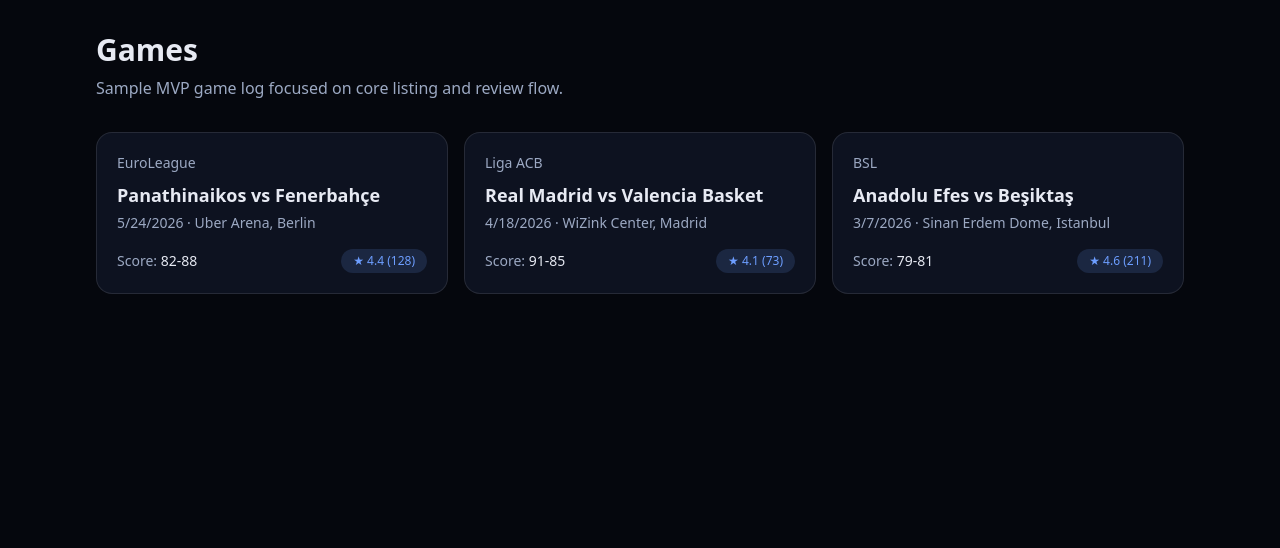
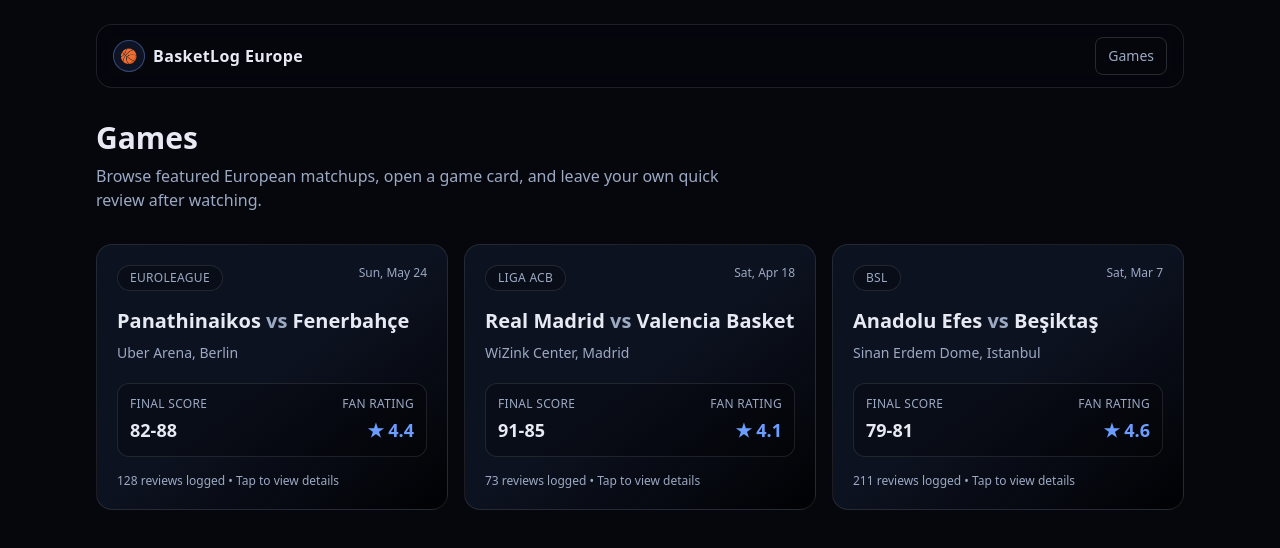
Before and after one commit to 19dare98-coder/basketlog-europe, a Next.js app: page /games in a window 1280 px wide. Shown: the top 548 px of the page. Built offline with nearby package versions, Linux system fonts and the light colour scheme.

Commit message:
Polish MVP UI copy, navigation, and review experience

```diff
--- a/app/games/[id]/game-review-card.tsx
+++ b/app/games/[id]/game-review-card.tsx
@@ -33,10 +33,15 @@ export function GameReviewCard({ gameLabel }: GameReviewCardProps) {
   };
 
   return (
-    <div className="mt-6 rounded-xl bg-white/5 p-4 sm:p-5">
-      <h2 className="text-sm font-semibold uppercase tracking-wide text-muted">Add your review</h2>
+    <div className="mt-8 rounded-2xl border border-accent/30 bg-gradient-to-br from-accent/10 via-white/5 to-white/5 p-5 shadow-lg shadow-accent/10 sm:p-6">
+      <div className="flex flex-wrap items-center justify-between gap-2">
+        <h2 className="text-base font-semibold uppercase tracking-wide text-accent">Add your review</h2>
+        <p className="text-xs text-muted">Your review is saved locally in this MVP</p>
+      </div>
 
-      <form className="mt-3 space-y-4" onSubmit={handleSubmit}>
+      <p className="mt-2 text-sm text-muted">Rate the atmosphere, intensity, and quality of this game.</p>
+
+      <form className="mt-4 space-y-4" onSubmit={handleSubmit}>
         <div>
           <p className="text-sm text-muted">Rating</p>
           <div className="mt-2 flex flex-wrap gap-2">
@@ -60,6 +65,7 @@ export function GameReviewCard({ gameLabel }: GameReviewCardProps) {
               );
             })}
           </div>
+          {rating === 0 ? <p className="mt-2 text-xs text-muted">Pick a star rating to continue.</p> : null}
         </div>
 
         <div>
@@ -70,10 +76,11 @@ export function GameReviewCard({ gameLabel }: GameReviewCardProps) {
             id="review-text"
             value={reviewText}
             onChange={(event) => setReviewText(event.target.value)}
-            placeholder="Write your thoughts about this game…"
+            placeholder="What stood out? Big run, clutch moment, crowd energy..."
             rows={4}
             className="mt-2 w-full rounded-lg border border-white/10 bg-black/20 px-3 py-2 text-sm text-text placeholder:text-muted/80 outline-none transition focus:border-accent"
           />
+          <p className="mt-2 text-xs text-muted">Tip: Keep it short and specific so your future self can remember the game quickly.</p>
         </div>
 
         <button
@@ -81,7 +88,7 @@ export function GameReviewCard({ gameLabel }: GameReviewCardProps) {
           disabled={isSubmitDisabled}
           className="w-full rounded-lg bg-accent px-4 py-2 text-sm font-semibold text-black transition hover:brightness-105 disabled:cursor-not-allowed disabled:opacity-60 sm:w-auto"
         >
-          Mark as watched
+          Save my review
         </button>
       </form>
 
@@ -95,7 +102,11 @@ export function GameReviewCard({ gameLabel }: GameReviewCardProps) {
           <p className="mt-2 text-sm text-text/90">{submittedReview.text}</p>
           <p className="mt-3 text-xs text-muted">Saved locally for {gameLabel}.</p>
         </div>
-      ) : null}
+      ) : (
+        <div className="mt-5 rounded-lg border border-dashed border-white/15 bg-black/10 p-4 text-sm text-muted">
+          No review yet. Add your rating and notes to start your watch history.
+        </div>
+      )}
     </div>
   );
 }
--- a/app/games/[id]/page.tsx
+++ b/app/games/[id]/page.tsx
@@ -22,7 +22,7 @@ export default function GameDetailPage({ params }: Props) {
         ← Back to games
       </Link>
 
-      <div className="mt-6 rounded-2xl border border-white/10 bg-panel p-6">
+      <div className="mt-6 rounded-2xl border border-white/10 bg-panel p-5 sm:p-6">
         <p className="text-sm text-muted">{game.league}</p>
         <h1 className="mt-2 text-3xl font-bold">{game.homeTeam} vs {game.awayTeam}</h1>
         <p className="mt-2 text-sm text-muted">
--- a/app/games/page.tsx
+++ b/app/games/page.tsx
@@ -6,13 +6,23 @@ export default function GamesPage() {
     <section>
       <div className="mb-8">
         <h1 className="text-3xl font-bold">Games</h1>
-        <p className="mt-2 text-muted">Sample MVP game log focused on core listing and review flow.</p>
+        <p className="mt-2 max-w-2xl text-muted">
+          Browse featured European matchups, open a game card, and leave your own quick review after watching.
+        </p>
       </div>
-      <div className="grid gap-4 sm:grid-cols-2 lg:grid-cols-3">
-        {sampleGames.map((game) => (
-          <GameCard key={game.id} game={game} />
-        ))}
-      </div>
+
+      {sampleGames.length > 0 ? (
+        <div className="grid gap-4 sm:grid-cols-2 lg:grid-cols-3">
+          {sampleGames.map((game) => (
+            <GameCard key={game.id} game={game} />
+          ))}
+        </div>
+      ) : (
+        <div className="rounded-2xl border border-dashed border-white/20 bg-panel/60 p-8 text-center">
+          <p className="text-lg font-semibold">No games posted yet.</p>
+          <p className="mt-2 text-sm text-muted">Check back soon for new fixtures to rate and review.</p>
+        </div>
+      )}
     </section>
   );
 }
--- a/app/layout.tsx
+++ b/app/layout.tsx
@@ -1,4 +1,5 @@
 import type { Metadata } from "next";
+import Link from "next/link";
 import "./globals.css";
 
 export const metadata: Metadata = {
@@ -10,7 +11,20 @@ export default function RootLayout({ children }: Readonly<{ children: React.Reac
   return (
     <html lang="en">
       <body>
-        <main className="mx-auto min-h-screen w-full max-w-6xl px-4 py-8 sm:px-6 lg:px-8">{children}</main>
+        <div className="mx-auto min-h-screen w-full max-w-6xl px-4 py-6 sm:px-6 lg:px-8">
+          <header className="sticky top-0 z-30 mb-8 rounded-2xl border border-white/10 bg-background/85 px-4 py-3 backdrop-blur">
+            <nav className="flex items-center justify-between gap-4">
+              <Link href="/" className="inline-flex items-center gap-2 font-semibold tracking-wide text-text hover:text-accent">
+                <span className="inline-flex h-8 w-8 items-center justify-center rounded-full border border-accent/40 bg-accent/10 text-sm text-accent">🏀</span>
+                <span>BasketLog Europe</span>
+              </Link>
+              <Link href="/games" className="rounded-lg border border-white/15 px-3 py-2 text-sm text-muted transition hover:border-accent/70 hover:text-accent">
+                Games
+              </Link>
+            </nav>
+          </header>
+          <main>{children}</main>
+        </div>
       </body>
     </html>
   );
--- a/app/page.tsx
+++ b/app/page.tsx
@@ -2,17 +2,23 @@ import Link from "next/link";
 
 export default function LandingPage() {
   return (
-    <section className="flex min-h-[80vh] flex-col items-center justify-center text-center">
-      <p className="mb-4 rounded-full border border-white/15 px-4 py-1 text-xs uppercase tracking-[0.2em] text-muted">BasketLog Europe MVP</p>
+    <section className="flex min-h-[75vh] flex-col items-center justify-center text-center">
+      <p className="mb-4 rounded-full border border-white/15 px-4 py-1 text-xs uppercase tracking-[0.2em] text-muted">For European hoops fans</p>
       <h1 className="max-w-3xl text-4xl font-bold leading-tight sm:text-5xl">
-        Track, rate and review European basketball games.
+        Relive every big night across Europe&apos;s basketball scene.
       </h1>
       <p className="mt-6 max-w-2xl text-base text-muted sm:text-lg">
-        Discover standout matchups, log your ratings, and write reviews for the games that define each European season.
+        BasketLog Europe helps you keep track of standout matchups, rate what you watched, and add quick notes after each game — from regular season battles to playoff classics.
       </p>
+      <div className="mt-8 flex flex-wrap items-center justify-center gap-3 text-sm text-muted">
+        <span className="rounded-full border border-white/10 px-4 py-1">Smart game log</span>
+        <span className="rounded-full border border-white/10 px-4 py-1">Fast fan ratings</span>
+        <span className="rounded-full border border-white/10 px-4 py-1">Personal watch history</span>
+      </div>
       <Link href="/games" className="mt-8 rounded-xl bg-accent px-6 py-3 font-medium text-slate-950 transition hover:opacity-90">
-        Browse games
+        Explore games
       </Link>
+      <p className="mt-3 text-xs text-muted">No account required in this MVP — just browse and review.</p>
     </section>
   );
 }
--- a/components/game-card.tsx
+++ b/components/game-card.tsx
@@ -6,24 +6,41 @@ type Props = {
 };
 
 export function GameCard({ game }: Props) {
+  const gameDate = new Date(game.date);
+
   return (
     <Link
       href={`/games/${game.id}`}
-      className="block rounded-2xl border border-white/10 bg-panel p-5 transition hover:border-accent/80 hover:shadow-lg hover:shadow-accent/10"
+      className="group block overflow-hidden rounded-2xl border border-white/10 bg-gradient-to-br from-panel via-panel to-black/70 p-5 transition hover:-translate-y-0.5 hover:border-accent/70 hover:shadow-xl hover:shadow-accent/10"
     >
-      <p className="text-sm text-muted">{game.league}</p>
-      <h3 className="mt-2 text-lg font-semibold">
-        {game.homeTeam} vs {game.awayTeam}
-      </h3>
-      <p className="mt-1 text-sm text-muted">{new Date(game.date).toLocaleDateString()} · {game.venue}</p>
-      <div className="mt-4 flex items-center justify-between">
-        <p className="text-sm text-muted">
-          Score: <span className="text-text">{game.score.home}-{game.score.away}</span>
-        </p>
-        <p className="rounded-full bg-accent/15 px-3 py-1 text-xs font-medium text-accent">
-          ★ {game.reviewSummary.averageRating.toFixed(1)} ({game.reviewSummary.totalReviews})
+      <div className="flex items-start justify-between gap-3">
+        <p className="rounded-full border border-white/10 bg-black/25 px-3 py-1 text-xs uppercase tracking-wide text-muted">{game.league}</p>
+        <p className="text-right text-xs text-muted">
+          {gameDate.toLocaleDateString(undefined, {
+            weekday: "short",
+            month: "short",
+            day: "numeric",
+          })}
         </p>
       </div>
+
+      <h3 className="mt-4 text-xl font-semibold leading-snug transition group-hover:text-accent">
+        {game.homeTeam} <span className="text-muted">vs</span> {game.awayTeam}
+      </h3>
+      <p className="mt-2 text-sm text-muted">{game.venue}</p>
+
+      <div className="mt-5 grid grid-cols-2 gap-2 rounded-xl border border-white/10 bg-black/25 p-3">
+        <div>
+          <p className="text-xs uppercase tracking-wide text-muted">Final score</p>
+          <p className="mt-1 text-lg font-bold text-text">{game.score.home}-{game.score.away}</p>
+        </div>
+        <div className="text-right">
+          <p className="text-xs uppercase tracking-wide text-muted">Fan rating</p>
+          <p className="mt-1 text-lg font-semibold text-accent">★ {game.reviewSummary.averageRating.toFixed(1)}</p>
+        </div>
+      </div>
+
+      <p className="mt-4 text-xs text-muted">{game.reviewSummary.totalReviews} reviews logged • Tap to view details</p>
     </Link>
   );
 }
```
